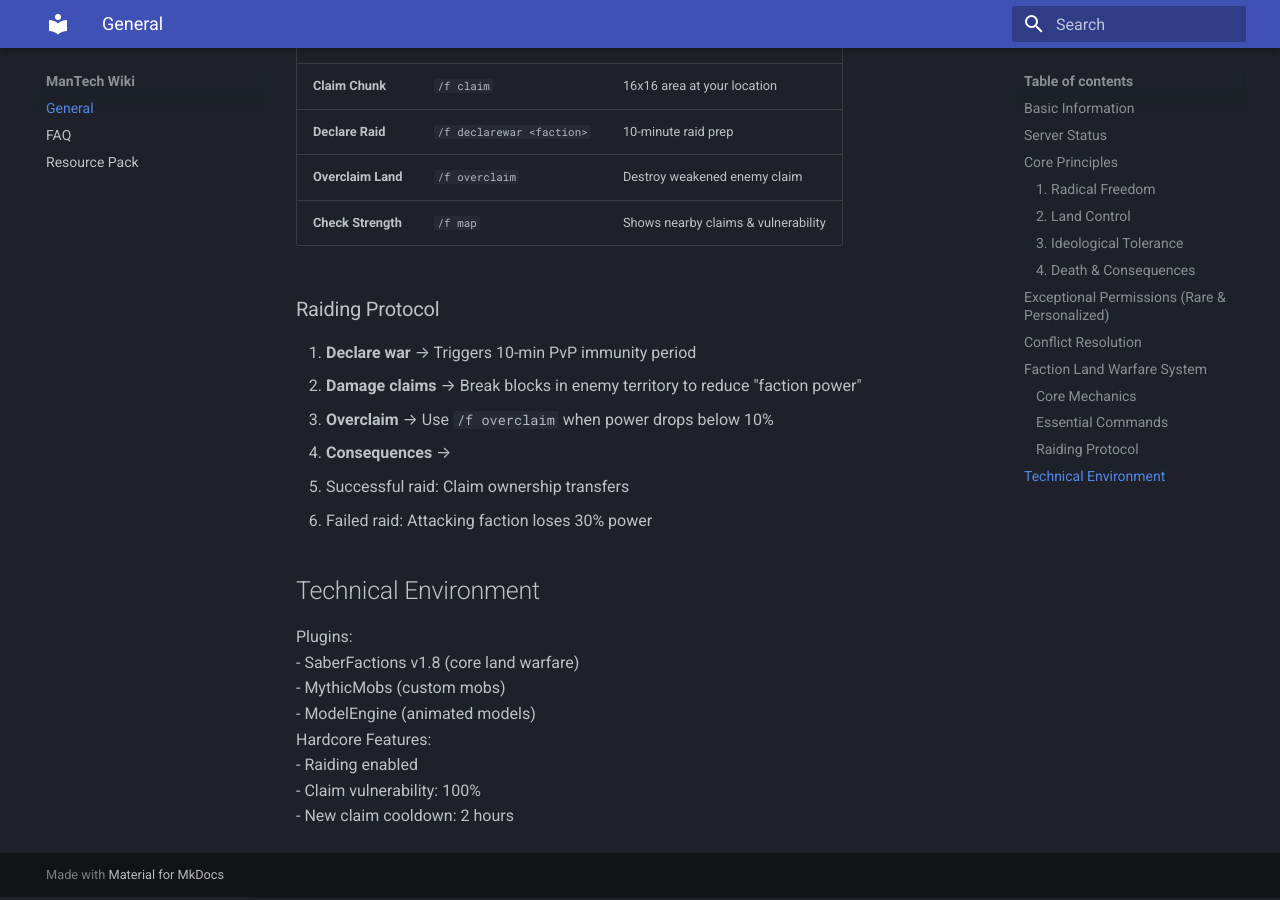
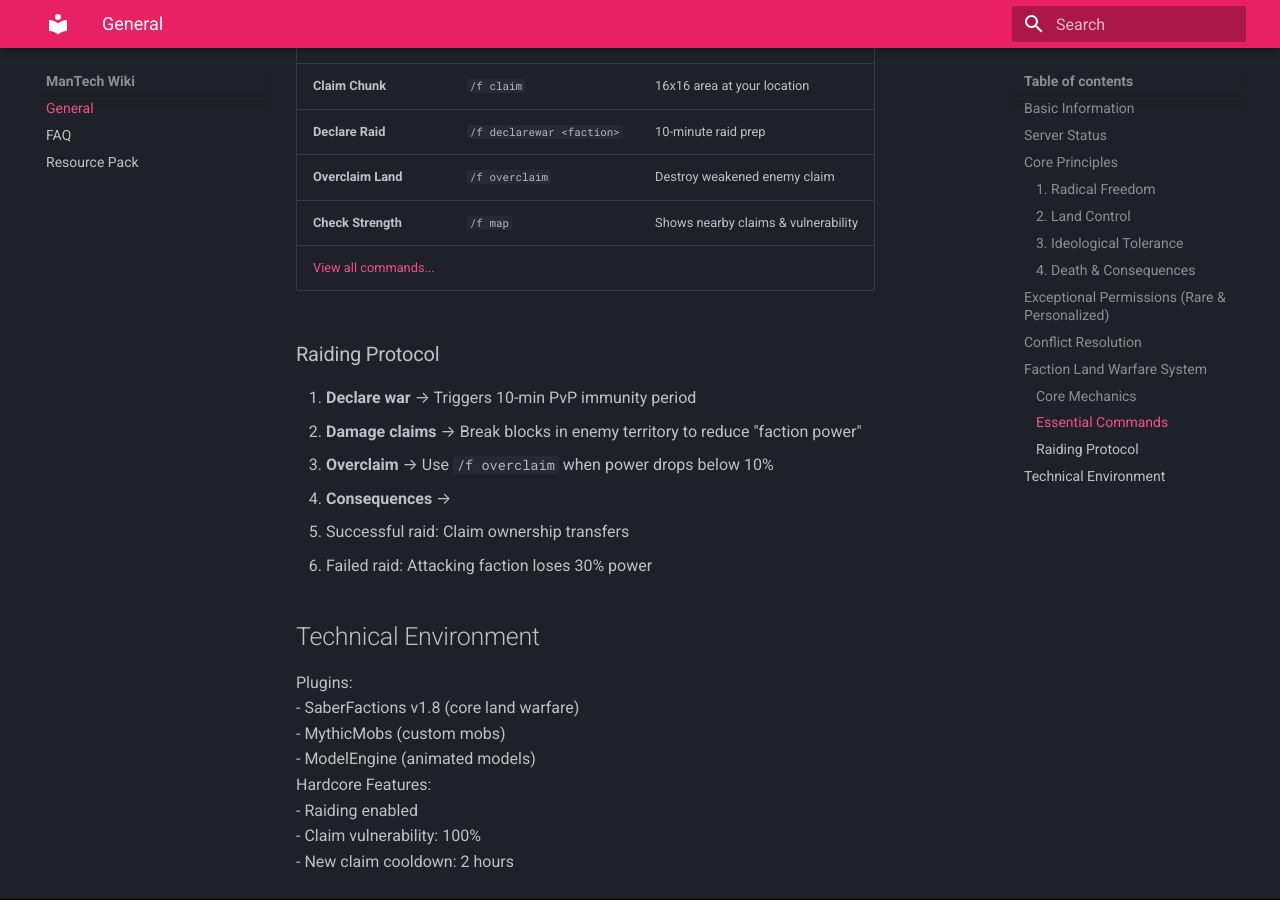
Before and after one commit to Zylez/mantech-wiki, an MkDocs documentation site: the page built from docs/index.md, in a window 1280 px wide and 900 px high, scrolled down 2426 px. Built offline with MkDocs 1.6.1 and Material for MkDocs 9.7.7, drawn with Linux system fonts in a browser that asks for light colours.

Commit message:
palettes & commands update

```diff
--- a/docs/index.md
+++ b/docs/index.md
@@ -79,6 +79,7 @@ Powered by SaberFactions (v1.8) - available to ALL players
 | **Declare Raid** | `/f declarewar <faction>` | 10-minute raid prep |
 | **Overclaim Land** | `/f overclaim` | Destroy weakened enemy claim |
 | **Check Strength** | `/f map` | Shows nearby claims & vulnerability |
+| [View all commands...](https://factions.support/commands/	) |
 
 ### Raiding Protocol
 
--- a/mkdocs.yml
+++ b/mkdocs.yml
@@ -5,6 +5,7 @@ theme:
   name: material
   palette:
     scheme: slate
+    primary: pink
   features:
     - navigation.indexes
 
```
Also changed, not shown: site/404.html, site/faq/index.html, site/index.html, site/resource-pack/index.html, site/search/search_index.json.
